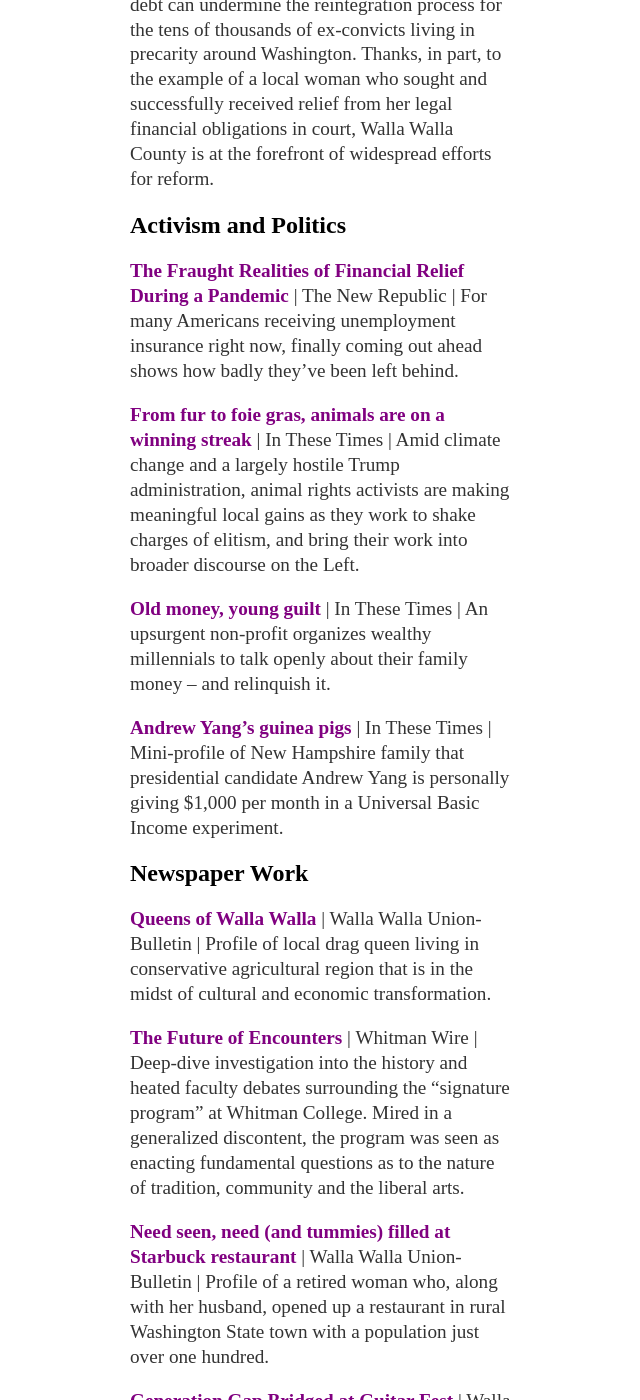
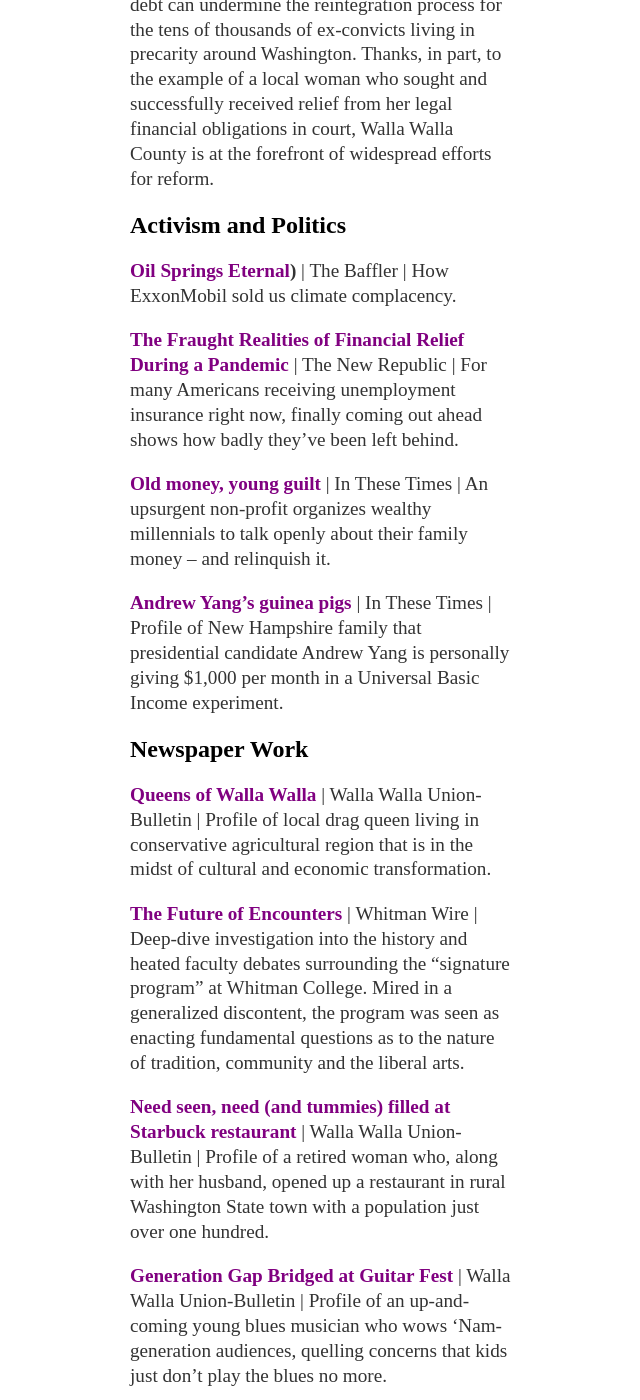
Before and after one commit to aonschwartz/aonschwartz.github.io, a Jekyll site: the page built from about/index.md, in a window 1280 px wide and 1400 px high, scrolled down 1445 px. Shown: the whole window, without its empty margins (318-958 px from the left). Built offline with Jekyll 4.4.1, drawn with Linux system fonts in a browser that asks for light colours.

Commit message:
Update index.md

```diff
--- a/about/index.md
+++ b/about/index.md
@@ -25,13 +25,13 @@
 
 ## <a name="Politics"><a/> Activism and Politics
 
+**[Oil Springs Eternal](https://thebaffler.com/latest/oil-springs-eternal-schwartz))** \| The Baffler \| How ExxonMobil sold us climate complacency.
+
 **[The Fraught Realities of Financial Relief During a Pandemic](https://newrepublic.com/article/157631/unemployment-insurance-coronavirus-cares-act)** \| The New Republic \| For many Americans receiving unemployment insurance right now, finally coming out ahead shows how badly they’ve been left behind.
-
-**[From fur to foie gras, animals are on a winning streak](http://inthesetimes.com/article/22185/from-fur-to-foie-gras-animals-are-on-a-winning-streak)** \| In These Times \| Amid climate change and a largely hostile Trump administration, animal rights activists are making meaningful local gains as they work to shake charges of elitism, and bring their work into broader discourse on the Left.
 
 **[Old money, young guilt](http://inthesetimes.com/article/21665/millennials-trust-funds-Resource-Generation-money)** \| In These Times \| An upsurgent non-profit organizes wealthy millennials to talk openly about their family money -- and relinquish it.
 
-**[Andrew Yang's guinea pigs](http://inthesetimes.com/article/21858/andrew-yang-universal-basic-income-presidential-candidate)** \| In These Times \| Mini-profile of New Hampshire family that presidential candidate Andrew Yang is personally giving $1,000 per month in a Universal Basic Income experiment.  <br />
+**[Andrew Yang's guinea pigs](http://inthesetimes.com/article/21858/andrew-yang-universal-basic-income-presidential-candidate)** \| In These Times \| Profile of New Hampshire family that presidential candidate Andrew Yang is personally giving $1,000 per month in a Universal Basic Income experiment.  <br />
 
 ## <a name="Newspaper"><a/> Newspaper Work
 
```
